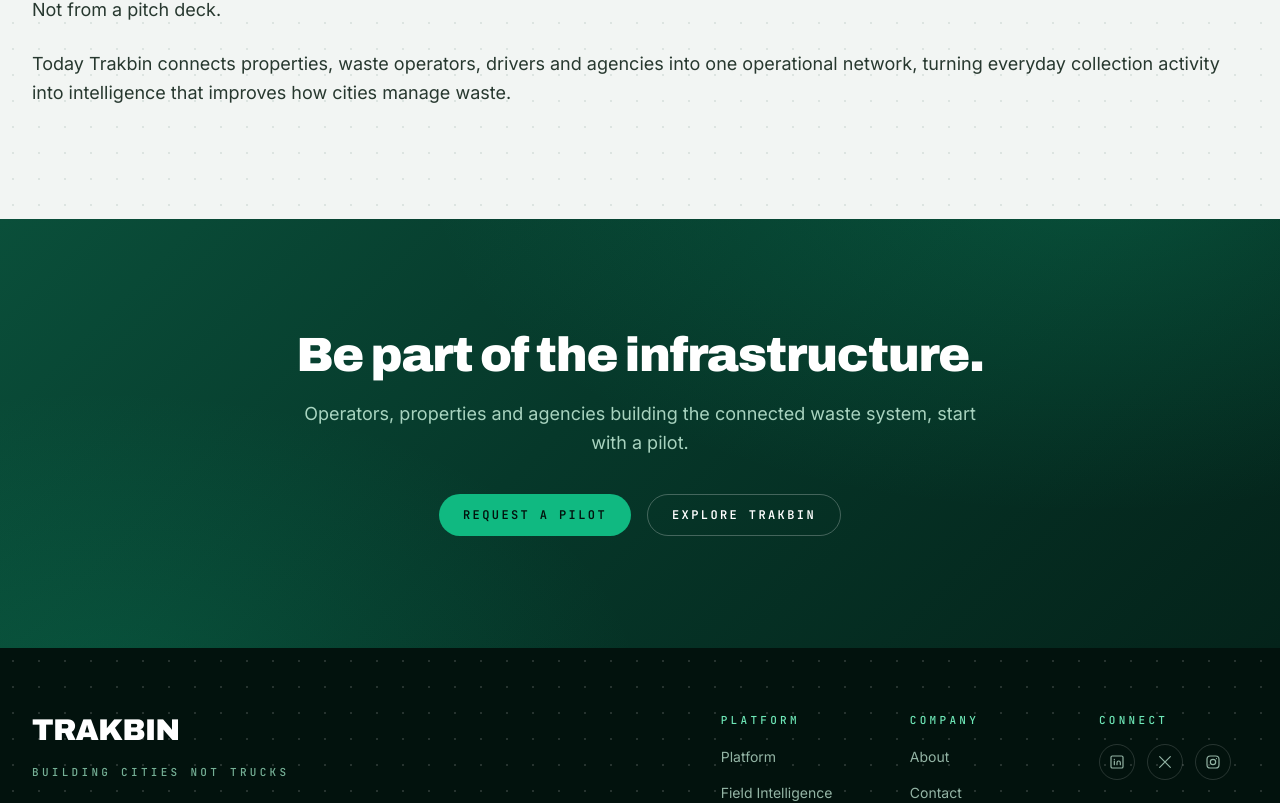
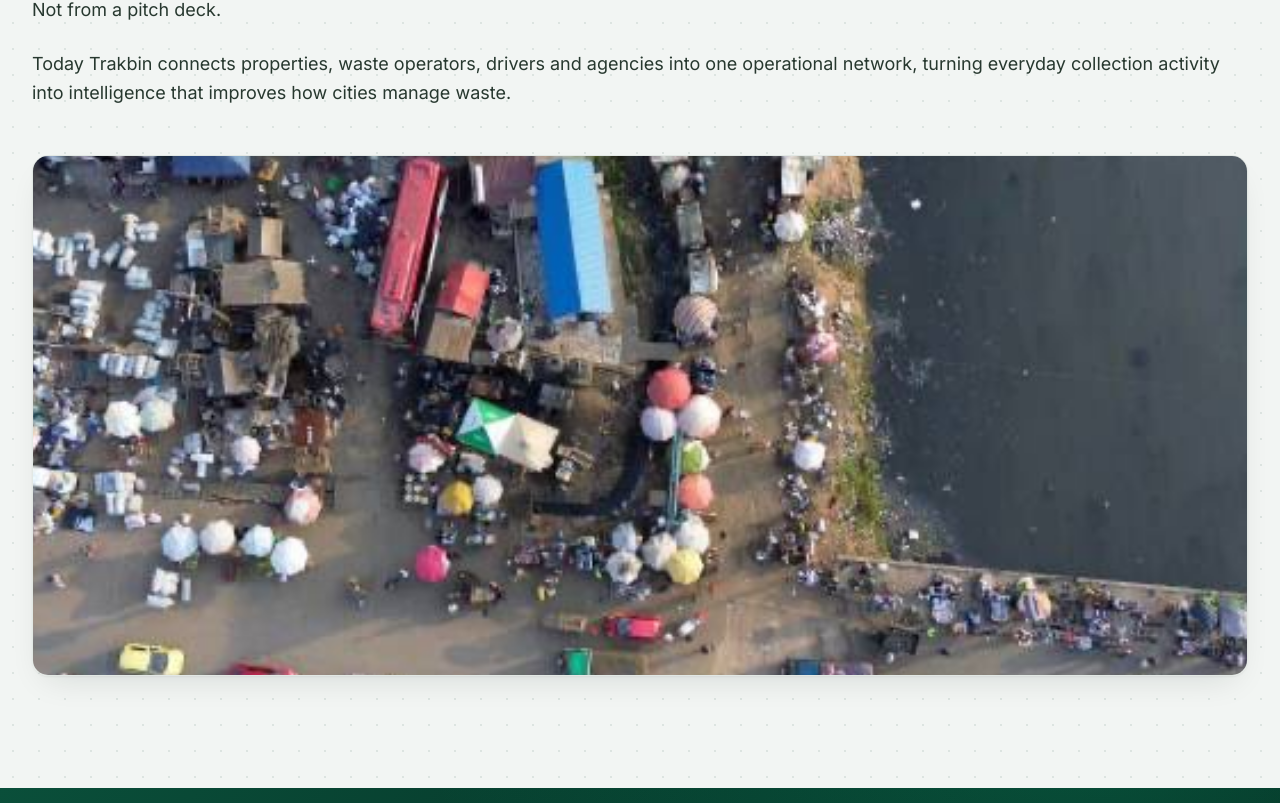
Before and after one commit to thikyr-create/trakbin-website, a Next.js app: page /about in a window 1280 px wide. Shown: the part 1758-2561 px from the top of the page. Built offline with nearby package versions, Linux system fonts and the light colour scheme.

Commit message:
restore app/page.tsx

```diff
--- a/app/about/page.tsx
+++ b/app/about/page.tsx
@@ -5,6 +5,7 @@
 import { Container, Section, SectionHead } from "@/components/shared/Section";
 import { CTABand } from "@/components/shared/CTABand";
 import { MotionCard } from "@/components/shared/MotionCard";
+import { ParallaxImage } from "@/components/animations/ParallaxImage";
 
 const p = PAGES.find((x) => x.path === "/about")!;
 export const metadata: Metadata = {
@@ -17,6 +18,7 @@
   return (
     <>
       <PageHero eyebrow="About" title="Building cities, not trucks." />
+
       <Section className="dot-grid-dark">
         <Container className="max-w-4xl">
           <SectionHead eyebrow="Why it matters"
@@ -26,6 +28,7 @@
           </p>
         </Container>
       </Section>
+
       <Section tone="tint">
         <Container className="grid gap-6 lg:grid-cols-2">
           {[{ t: "Mission", ...site.mission }, { t: "Vision", ...site.vision }].map((b, i) => (
@@ -39,6 +42,7 @@
           ))}
         </Container>
       </Section>
+
       <Section className="dot-grid-dark">
         <Container className="max-w-4xl">
           <SectionHead eyebrow="The story" title="Built upward from the street." />
@@ -47,8 +51,11 @@
             <p>We started where the work happens, mapping zones, riding with crews, measuring real collection activity, and built upward from that reality. Not from a pitch deck.</p>
             <p>Today Trakbin connects properties, waste operators, drivers and agencies into one operational network, turning everyday collection activity into intelligence that improves how cities manage waste.</p>
           </div>
+                    <ParallaxImage src="/photos/a20.jpeg" alt="Trakbin field team at work"
+            className="mt-12 aspect-[21/9] rounded-2xl border border-line card-shadow" />
         </Container>
       </Section>
+
       <CTABand title="Be part of the infrastructure."
         lead="Operators, properties and agencies building the connected waste system, start with a pilot." />
     </>
```
Also changed, not shown: public/photos/a20.jpeg (added).
